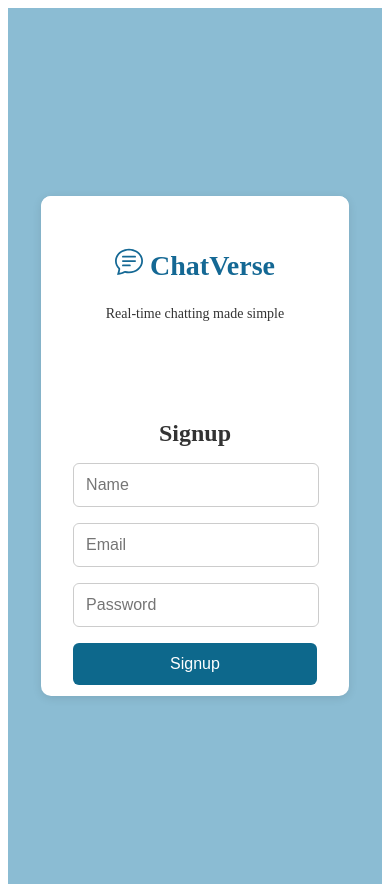
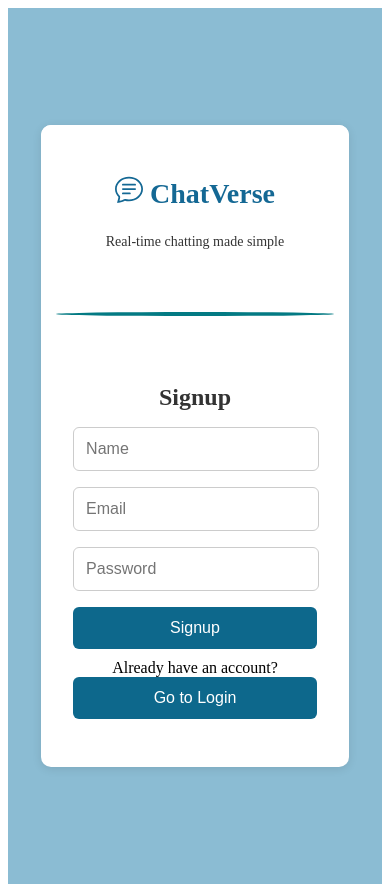
Before and after one commit to Niraj7823/chat-app, a React (Vite) app: page / in a window 390 px wide. Built offline with nearby package versions, Linux system fonts and the light colour scheme.

Commit message:
middle line fixed

```diff
--- a/src/styles/AuthForm.css
+++ b/src/styles/AuthForm.css
@@ -46,14 +46,6 @@
   color: #333;
 }
 
-.auth-divider {
-  width: 4px;
-  background-color: rgb(3, 122, 131);
-  height: 90%;
-  align-self: center;
-  border-radius: 50%;
-}
-
 .auth-right {
   flex: 1;
   padding: 2rem;
@@ -98,15 +90,25 @@
   margin-top: 10px;
 }
 
+.auth-divider {
+  width: 4px;
+  height: 90%;
+  background-color: rgb(3, 122, 131);
+  align-self: center;
+  border-radius: 50%;
+  transition: all 0.3s ease;
+}
+
 @media (max-width: 768px) {
   .auth-container {
     flex-direction: column;
+    height: auto;
   }
 
   .auth-divider {
     width: 90%;
     height: 4px;
-    align-self: center;
+    margin: 1rem auto;
     border-radius: 50%;
   }
 }
```
